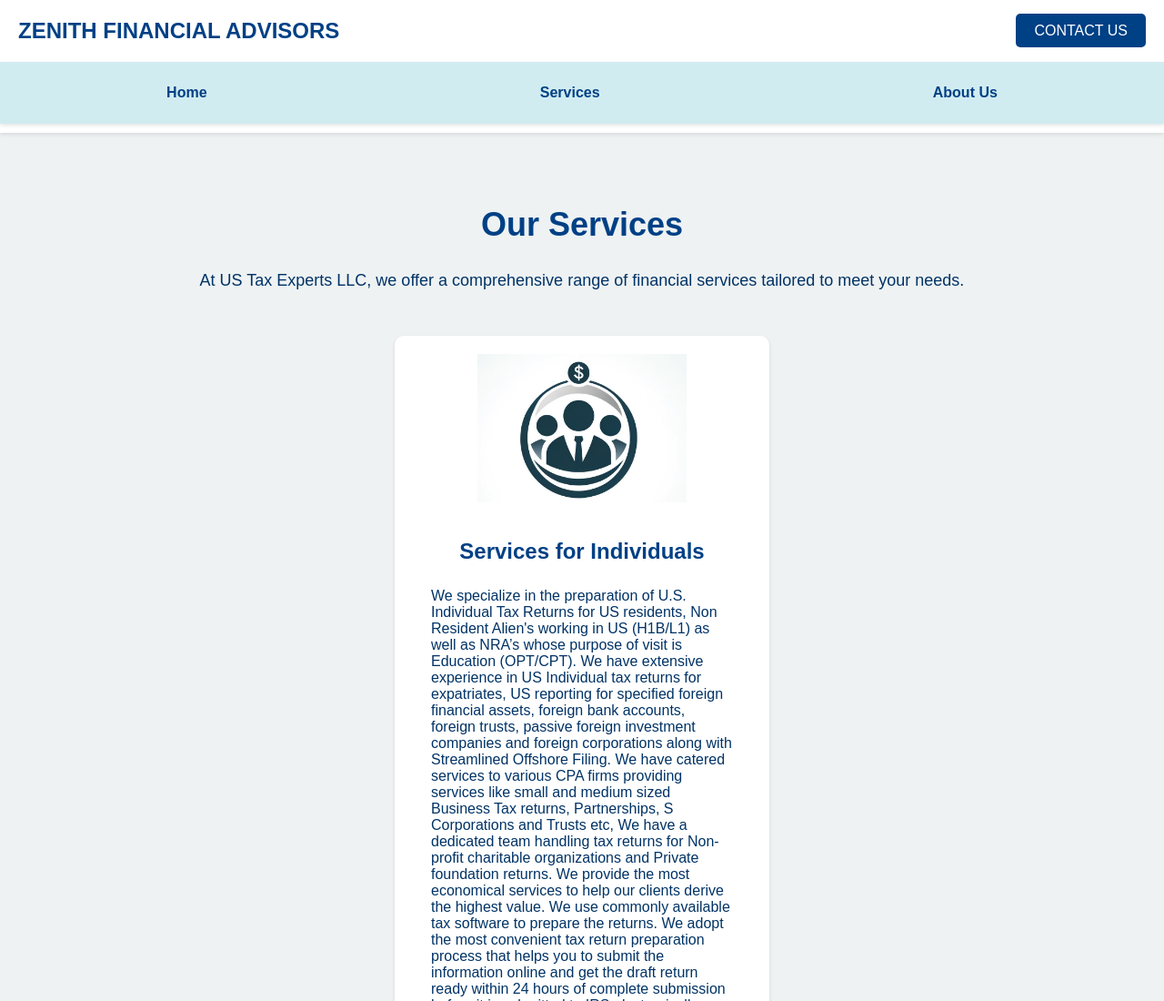
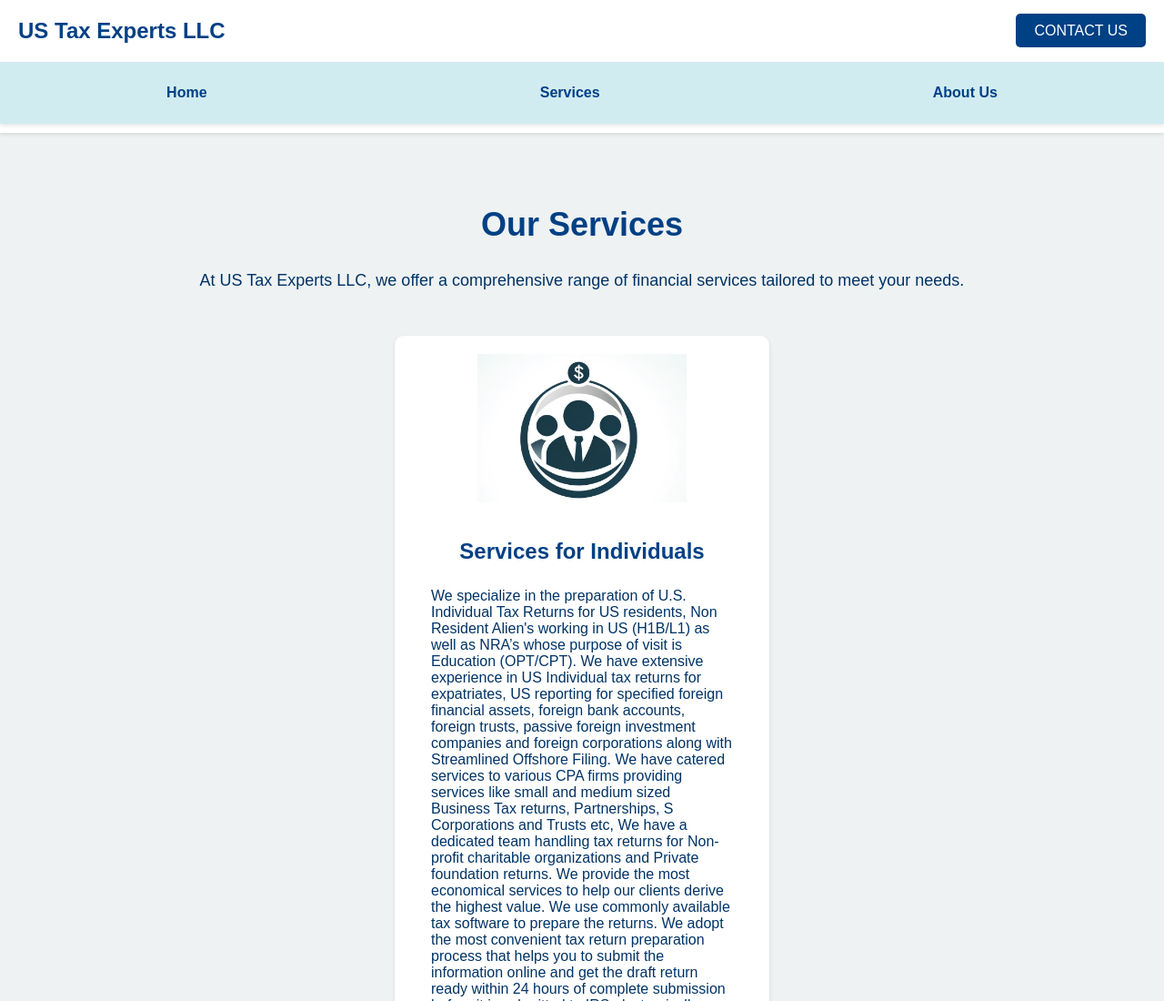
Before and after one commit to ZenAdvisor/US-LLP-TAX, a plain HTML site: page services.html in a window 1280 px wide. Shown: the top 1100 px of the page at 91% size. Drawn offline with Linux system fonts and the light colour scheme; a script that the page names is missing.

Commit message:
Revamped

```diff
--- a/services.html
+++ b/services.html
@@ -3,13 +3,13 @@
 <head>
   <meta charset="UTF-8">
   <meta name="viewport" content="width=device-width, initial-scale=1.0">
-  <title>Services - Zenith Financial Advisors</title>
+  <title>Services - US Tax Experts LLC</title>
   <link rel="stylesheet" href="styles/services.css">
 </head>
 <body>
   <header class="header">
     <div class="container flex justify-between items-center">
-      <div class="logo">ZENITH FINANCIAL ADVISORS</div>
+      <div class="logo">US Tax Experts LLC</div>
       <div class="cta-buttons">
         <!-- <a href="client-area.html" class="btn btn-outline">CLIENT AREA</a> -->
         <a href="contact.html" class="btn btn-primary">CONTACT US</a>
```
